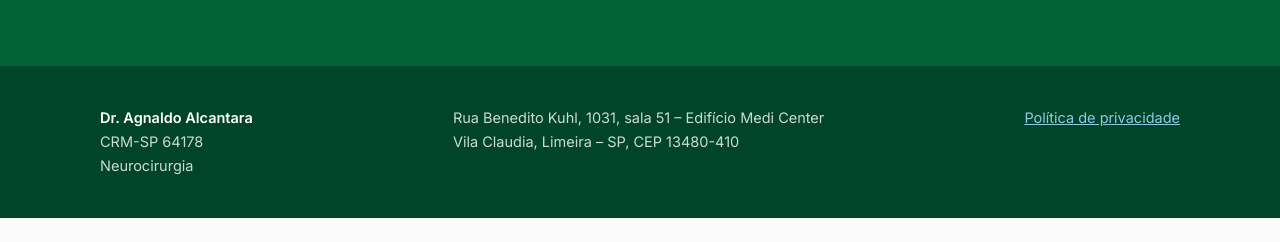
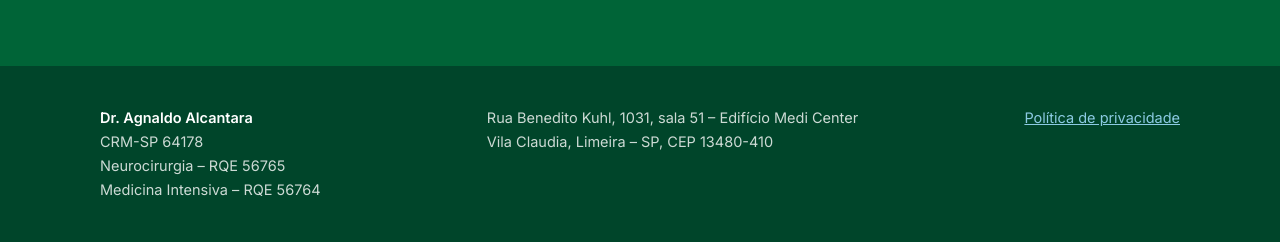
Before and after one commit to lauragalc/dragnaldoalcantara, a plain HTML site: page index.html in a window 1280 px wide. Shown: the part 6846-7088 px from the top of the page. Before the commit the page ends 7064 px from the top, so only its background shows below. Drawn offline with Linux system fonts and the light colour scheme.

Commit message:
Adiciona RQE de Neurocirurgia e Medicina Intensiva no rodapé

```diff
--- a/index.html
+++ b/index.html
@@ -562,8 +562,8 @@
     <div>
       <strong>Dr. Agnaldo Alcantara</strong><br>
       CRM-SP 64178<br>
-      <!-- PENDENTE: listar apenas especialidades confirmadas e o RQE oficial -->
-      Neurocirurgia
+      Neurocirurgia – RQE 56765<br>
+      Medicina Intensiva – RQE 56764
     </div>
     <div>
       Rua Benedito Kuhl, 1031, sala 51 – Edifício Medi Center<br>
```
